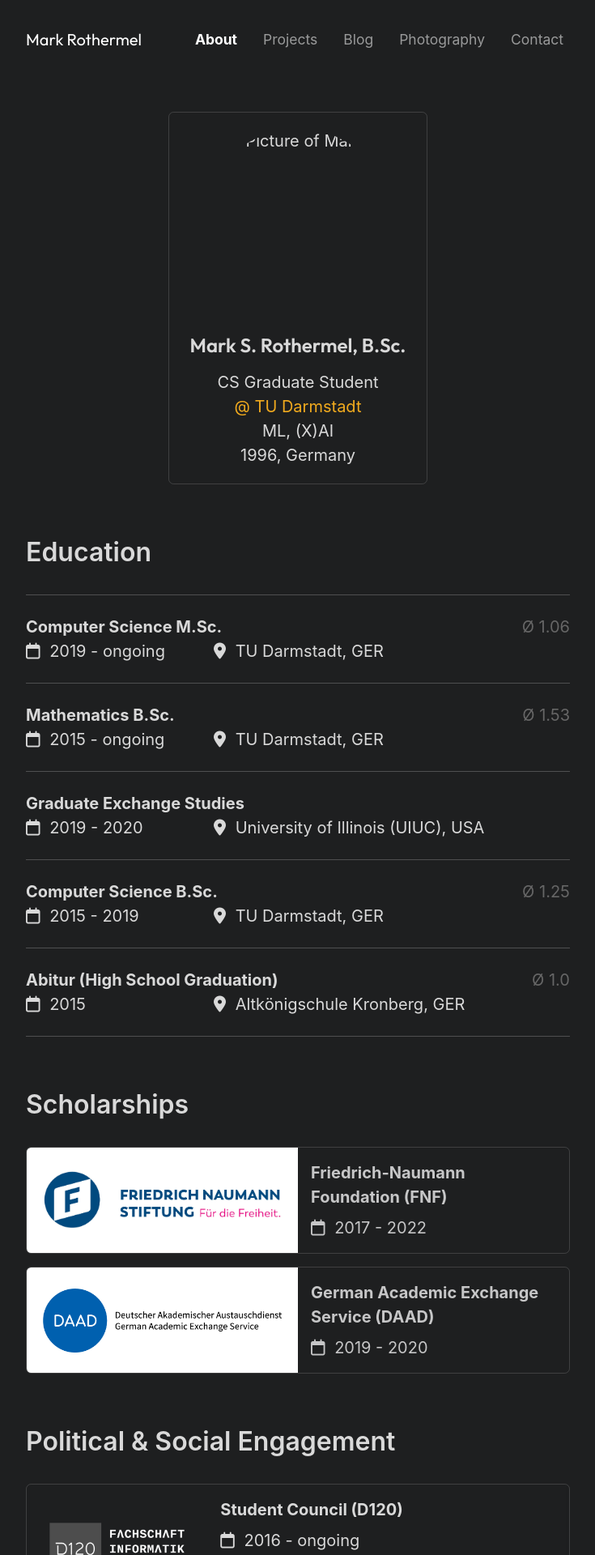
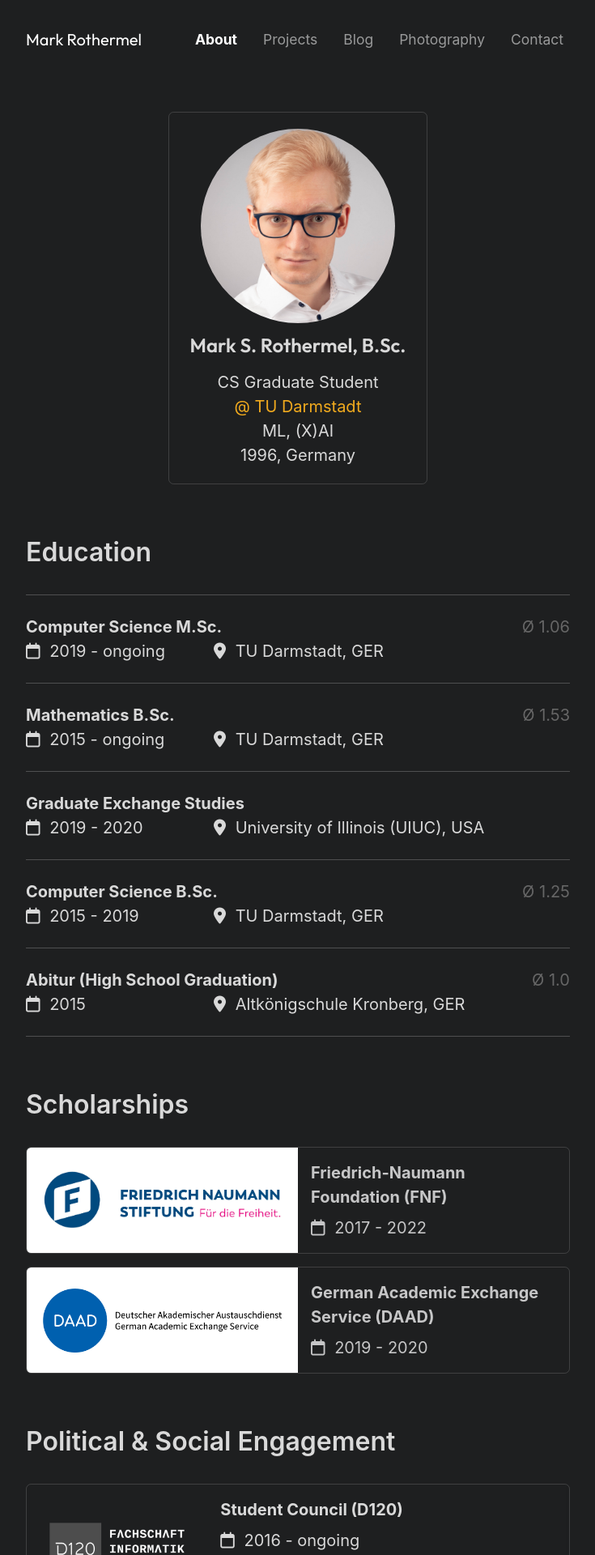
Before and after one commit to MaggiR/rothermel.me, a Jekyll site: the page built from collections/_pages/about.html, in a window 1280 px wide. Shown: the top 1920 px of the page at 81% size, without its empty margins (272-1007 px from the left). Built offline with Jekyll 4.4.1, drawn with Linux system fonts in a browser that asks for light colours.

Commit message:
Fix wrong image linking

```diff
--- a/collections/_pages/about.html
+++ b/collections/_pages/about.html
@@ -10,7 +10,7 @@ image: assets/images/mark_white.jpg
   <div class="card profile">
     <div class="col">
       <div class="row justify-content-center">
-        <img src="{{ image }}" alt="Picture of Mark" class="round-image">
+        <img src="{{ page.image }}" alt="Picture of Mark" class="round-image">
       </div>
       <div class="row">
         <h2>Mark S. Rothermel, B.Sc.</h2>
```
